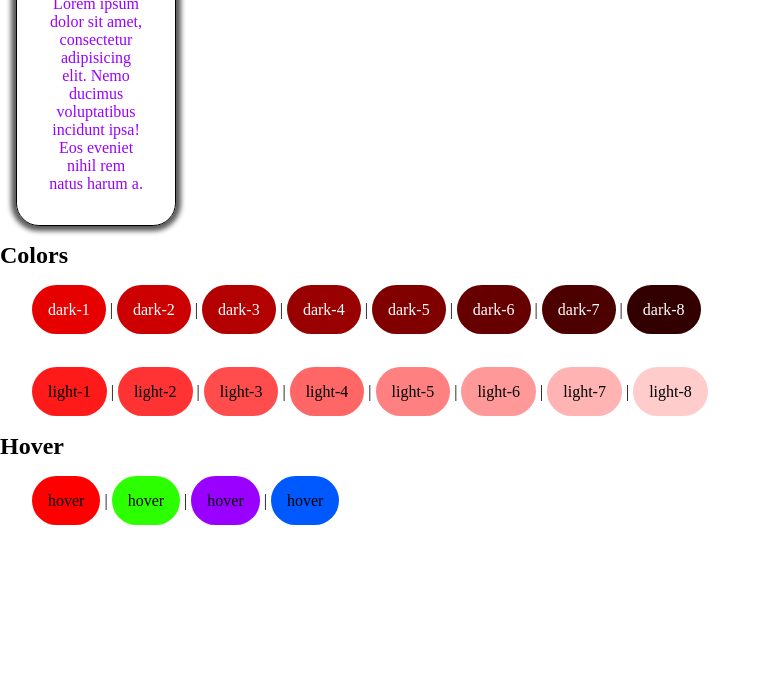
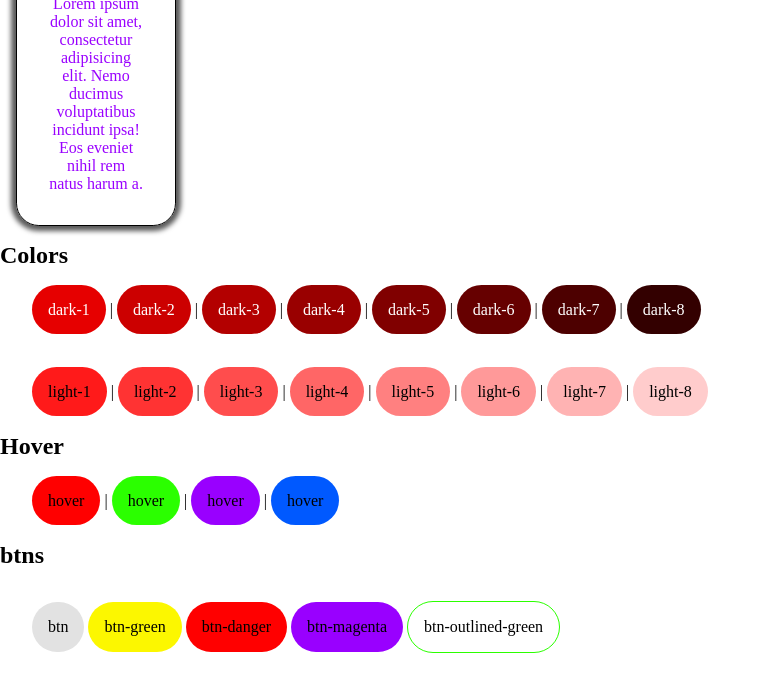
Before and after one commit to Hossein-Haghshenas/SASS, a website: page Projects/Small-library/index.html in a window 1280 px wide. Shown: the part 118-803 px from the top of the page, without its empty margins (0-770 px from the left). Drawn offline with Linux system fonts and the light colour scheme.

Commit message:
Create btns

```diff
--- a/Projects/Small-library/index.html
+++ b/Projects/Small-library/index.html
@@ -46,5 +46,13 @@
       |
       <span class="text-black bg-primery bg-hover-warning p1 bo-r"> hover</span>
     </section>
+    <h2>btns</h2>
+    <section class="colors-dark m2">
+      <a href="#" class="btn">btn</a>
+      <a href="#" class="btn-yellow">btn-green</a>
+      <a href="#" class="btn-danger">btn-danger</a>
+      <a href="#" class="btn-magenta">btn-magenta</a>
+      <a href="#" class="btn-outlined-green">btn-outlined-green</a>
+    </section>
   </body>
 </html>
```
